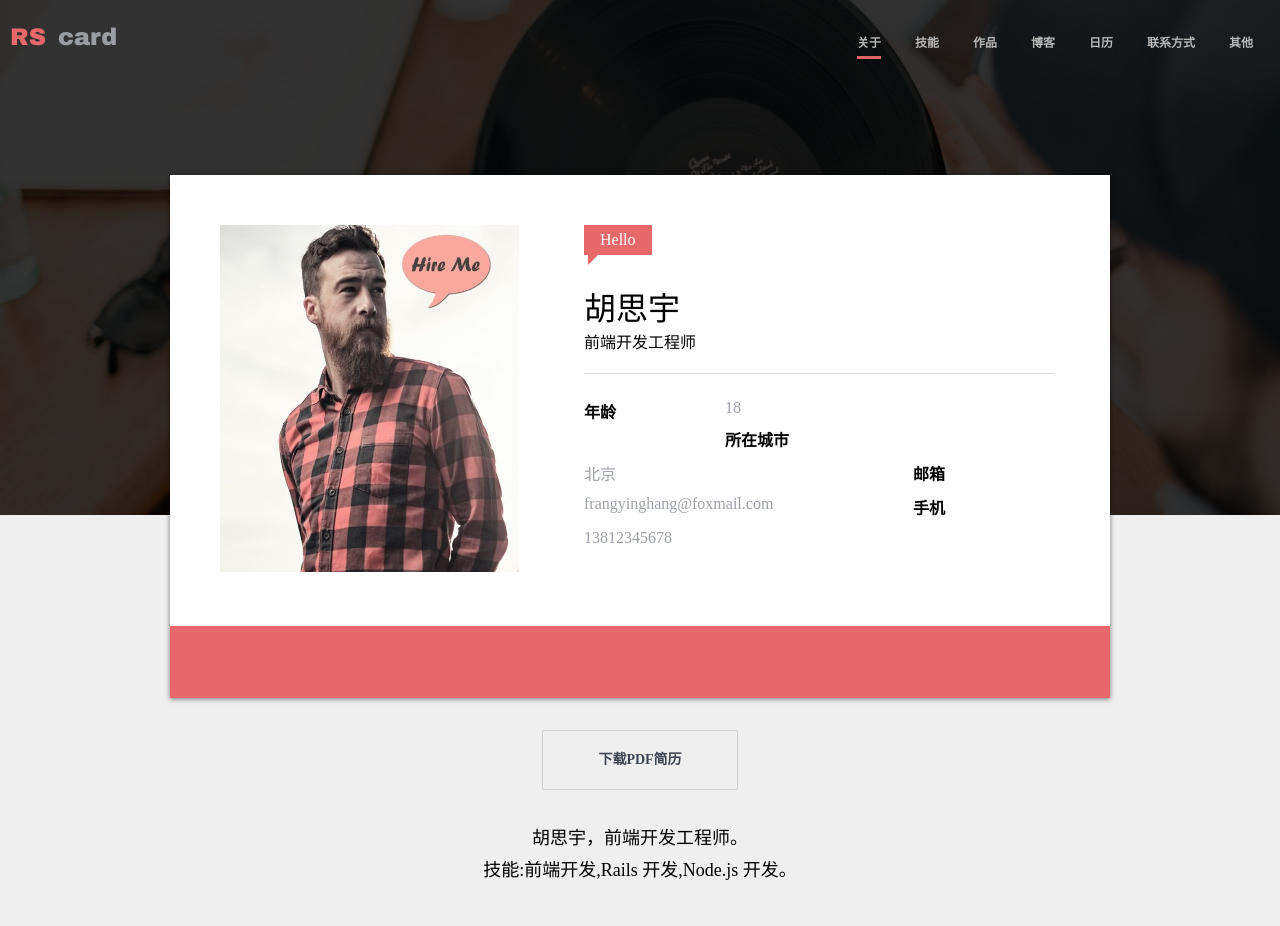
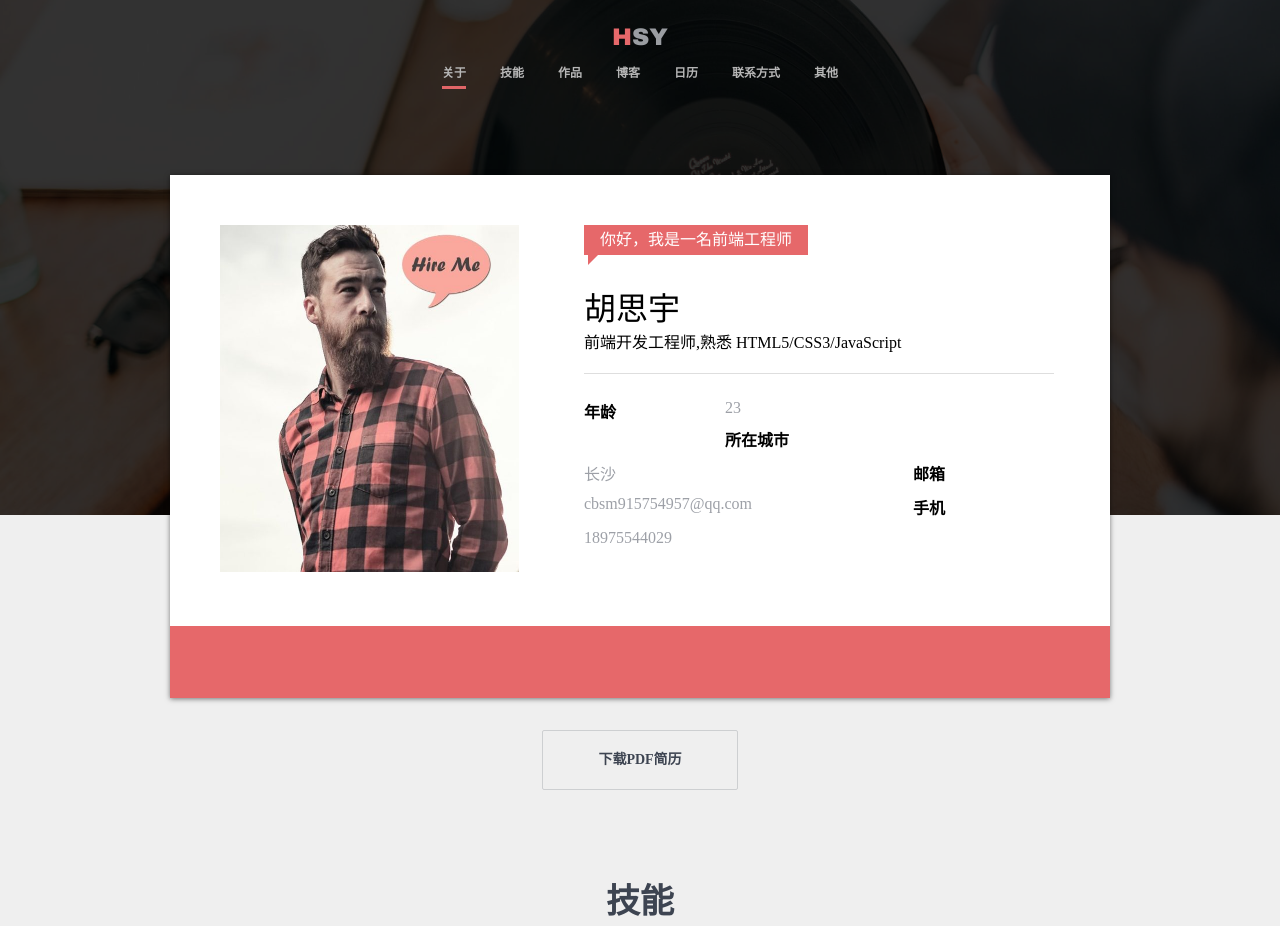
Before and after one commit to buyiderguduzhe/resume, a website built with Vite: page index.html in a window 1280 px wide. Shown: the top 926 px of the page. Built offline with nearby package versions, Linux system fonts and the light colour scheme; a script that the page names is missing.

Commit message:
个人简历

```diff
--- a/index.html
+++ b/index.html
@@ -14,10 +14,9 @@
     <div id="topNavBar" class="topNavBar">
         <div class="topNavBar-inner clearfix">
             <a class="logo" href="#" alt="logo" style="float: left;">
-                <span class="rs">RS</span>
-                <span class="card">card</span>
+                <span class="rs">H</span><span class="card">SY</span>
             </a>
-            <nav class="menu" style="float: right;">
+            <nav class="menu">
                 <ul class="clearfix">
                     <li>
                         <a href="#siteAbout">关于</a>
@@ -64,21 +63,21 @@
                     <img src="./img/startuper-hover-1-598x644.jpg" width="299" height="347" alt="头像">
                 </div>
                 <div class="text">
-                    <span class="welcome">Hello
+                    <span class="welcome">你好，我是一名前端工程师
                         <span class="triangle"></span>
                     </span>
                     <h1>胡思宇</h1>
-                    <p>前端开发工程师</p>
+                    <p>前端开发工程师,熟悉 HTML5/CSS3/JavaScript</p>
                     <hr>
                     <dl>
                         <dt>年龄</dt>
-                        <dd>18</dd>
+                        <dd>23</dd>
                         <dt>所在城市</dt>
-                        <dd>北京</dd>
+                        <dd>长沙</dd>
                         <dt>邮箱</dt>
-                        <dd>frangyinghang@foxmail.com</dd>
+                        <dd>cbsm915754957@qq.com</dd>
                         <dt>手机</dt>
-                        <dd>13812345678</dd>
+                        <dd>18975544029</dd>
                     </dl>
                 </div>
             </div>
@@ -100,10 +99,7 @@
         <p class="downloadResume-wrapper">
             <a class="downloadResume" href="./123.pdf" target="_blank" download>下载PDF简历</a>
         </p>
-        <p class="selfintroduction">
-            胡思宇，前端开发工程师。<br>
-            技能:前端开发,Rails 开发,Node.js 开发。
-        </p>
+
     </main>
     <section data-x id="siteSkills" class="skills">
         <h2>技能</h2>
--- a/js/smoothly-navigation.js
+++ b/js/smoothly-navigation.js
@@ -18,7 +18,7 @@
         scrollToElement: function (element) {
             let top = element.offsetTop
             let currentTop = window.scrollY
-            let targetTop = top - 80
+            let targetTop = top - 120
             let s = targetTop - currentTop // 路程
             var coords = { y: currentTop }; // 起始位置
             var t = Math.abs((s / 100) * 300) // 时间
--- a/main.css
+++ b/main.css
@@ -94,6 +94,9 @@ h6 {
 
 .topNavBar-inner {
     padding: 0 10px;
+    display: flex;
+    flex-direction: column;
+    align-items: center;
 }
 
 .topNavBar nav {
@@ -186,7 +189,6 @@ h6 {
 }
 
 .topNavBar .logo .rs {
-    margin-right: 4px;
     color: #E6686A;
 }
 
```
